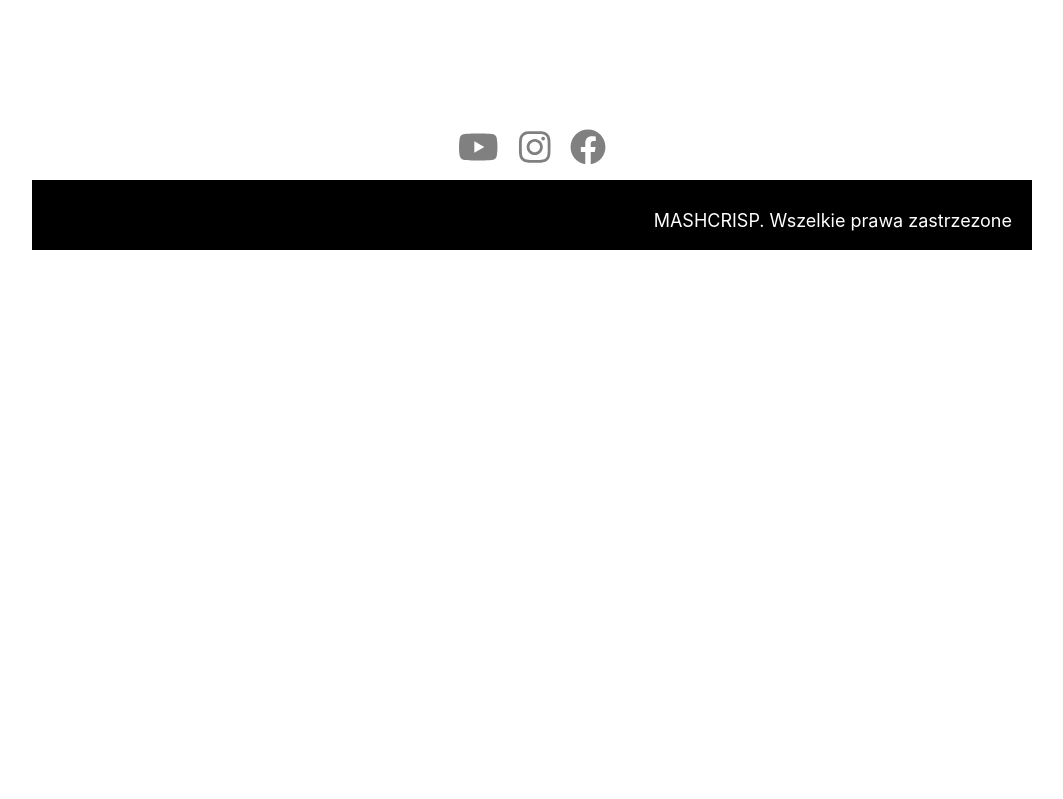
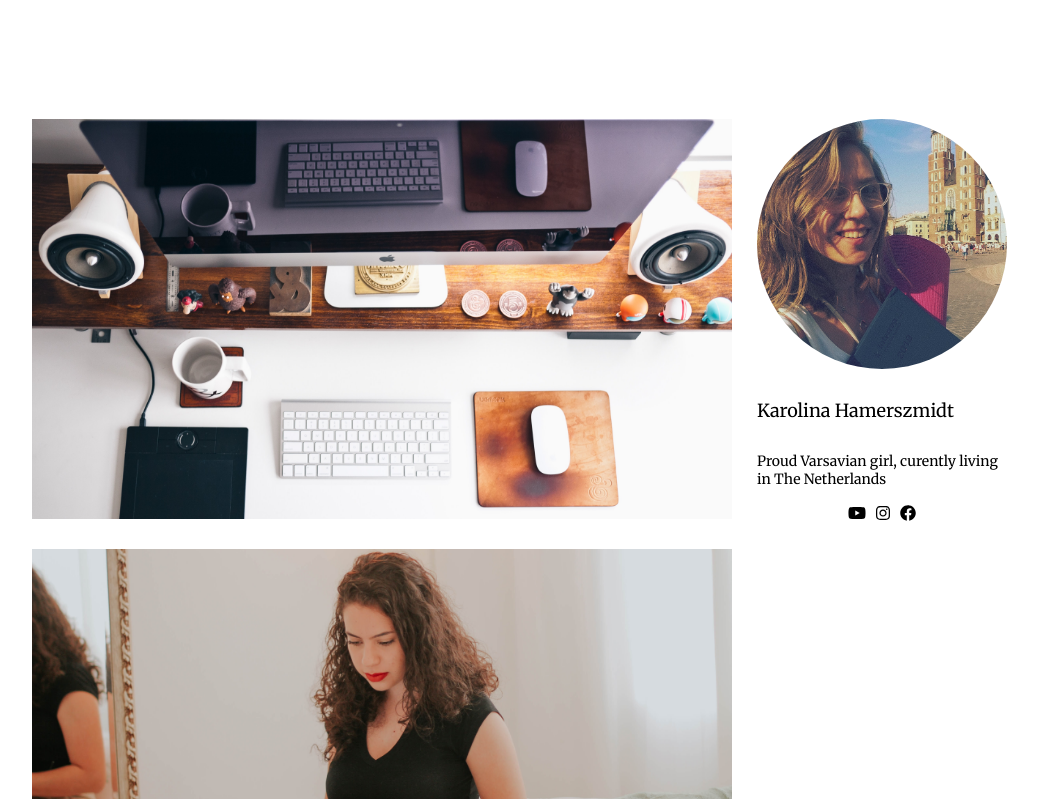
Before and after one commit to karolinahamerszmidt/karolina-blog, a React (Create React App) app: page / in a window 1280 px wide. Shown: the part 1081-1880 px from the top of the page, without its empty margins (108-1171 px from the left). Before the commit the page ends 1331 px from the top, so only its background shows below. Built offline with nearby package versions, Linux system fonts and the light colour scheme.

Commit message:
About me Main page

```diff
--- a/src/App.css
+++ b/src/App.css
@@ -162,3 +162,73 @@
   padding-left: 20px;
   padding-right: 20px;
 }
+
+.drugaPodStrona {
+  display: flex;
+}
+
+.drugaPodStrona__tekst {
+  background-color: white;
+  height: 100%;
+  width: 300px;
+}
+
+.drugaPodStrona__zdjecie {
+  width: calc(100% - 300px);
+}
+
+.drugaPodStrona__zdjeciePic {
+  background-color: lightblue;
+  height: 400px;
+  margin-bottom: 30px;
+}
+
+.drugaPodStrona__profilePic {
+  display: flex;
+  justify-content: center;
+}
+
+.drugaPodStrona__zdjeciePicPic {
+  height: 100%;
+  width: 100%;
+  object-fit: cover;
+  object-position: center center;
+}
+.drugaPodStrona__profilePicImg {
+  height: 250px;
+  width: 250px;
+  object-fit: cover;
+  object-position: center center;
+  border-radius: 50%;
+}
+.drugaPodStrona__aboutMe {
+  font-family: "Merriweather", serif;
+}
+
+.drugaPodStrona__aboutMeTytul {
+  margin: 30px 25px 10px 25px;
+  font-size: 18px;
+}
+
+.drugaPodStrona__aboutMeTekst {
+  margin: 30px 25px 10px 25px;
+  font-size: 14px;
+}
+
+.drugaPodStrona__socialMedia {
+  display: flex;
+  justify-content: center;
+}
+
+.drugaPodStrona__socialMedia > a,
+.drugaPodStrona__socialMedia > a:link,
+.drugaPodStrona__socialMedia > a:visited,
+.drugaPodStrona__socialMedia > a:active,
+.drugaPodStrona__socialMedia > a:hover {
+  margin: 5px;
+  color: inherit;
+}
+
+.drugaPodStrona__socialMedia > a:hover {
+  opacity: 0.5;
+}
--- a/src/App.js
+++ b/src/App.js
@@ -12,6 +12,8 @@ import {
   faYoutube,
 } from "@fortawesome/free-brands-svg-icons";
 import karolina from "./karolina_aboutme.jpg";
+import biuro from "./biuro.jpg";
+import bed from "./bed.jpg";
 
 const Post = ({ tytul, data, zdjecie, onClick }) => (
   <div onClick={onClick} className="post">
@@ -152,6 +154,49 @@ function App() {
         ) : null}
       </div>
 
+      {strona === "stronaGlowna" ? (
+        <div className="drugaPodStrona">
+          <div className="drugaPodStrona__zdjecie">
+            <div className="drugaPodStrona__zdjeciePic">
+              <img src={biuro} className="drugaPodStrona__zdjeciePicPic" />
+            </div>
+            <div className="drugaPodStrona__zdjeciePic">
+              <img src={bed} className="drugaPodStrona__zdjeciePicPic" />
+            </div>
+          </div>
+          <div className="drugaPodStrona__tekst">
+            <div className="drugaPodStrona__profilePic">
+              <img src={karolina} className="drugaPodStrona__profilePicImg" />
+            </div>
+            <div className="drugaPodStrona__aboutMe">
+              <div className="drugaPodStrona__aboutMeTytul">
+                Karolina Hamerszmidt
+              </div>
+              <div className="drugaPodStrona__aboutMeTekst">
+                Proud Varsavian girl, curently living in The Netherlands
+              </div>
+            </div>
+            <div className="drugaPodStrona__socialMedia">
+              <a
+                target="_blank"
+                href="https://www.youtube.com/channel/UCxWIPx8fsoJMLBCY1e4BGpA"
+              >
+                <FontAwesomeIcon icon={faYoutube} />
+              </a>
+              <a target="_blank" href="https://www.instagram.com/hamerszmidt/">
+                <FontAwesomeIcon icon={faInstagram} />
+              </a>
+              <a
+                target="_blank"
+                href="https://www.facebook.com/karolina.hamerszmidt/"
+              >
+                <FontAwesomeIcon icon={faFacebook} />
+              </a>
+            </div>
+          </div>
+        </div>
+      ) : null}
+
       <div className="socialMedia">
         <FontAwesomeIcon icon={faYoutube} />
         <FontAwesomeIcon icon={faInstagram} />
```
Also changed, not shown: src/bed.jpg (added), src/biuro.jpg (added).
